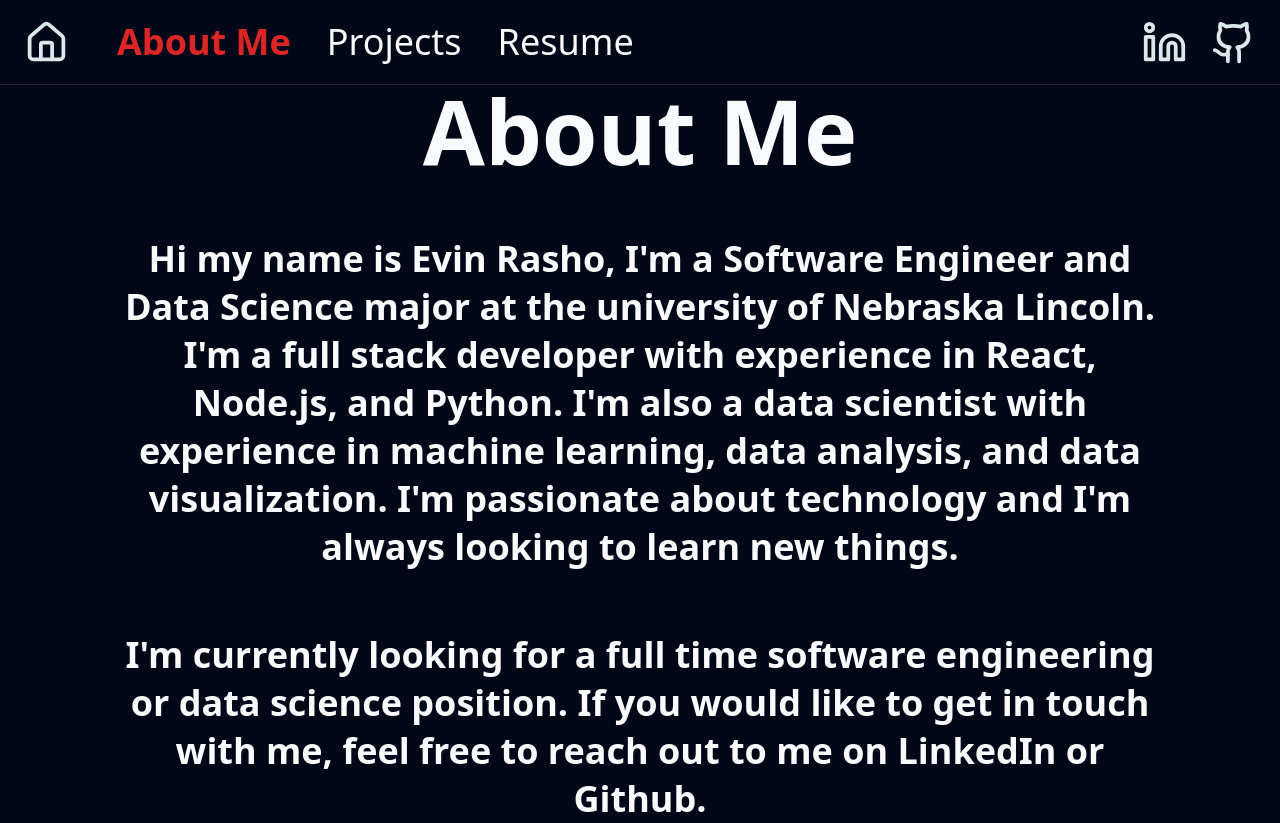
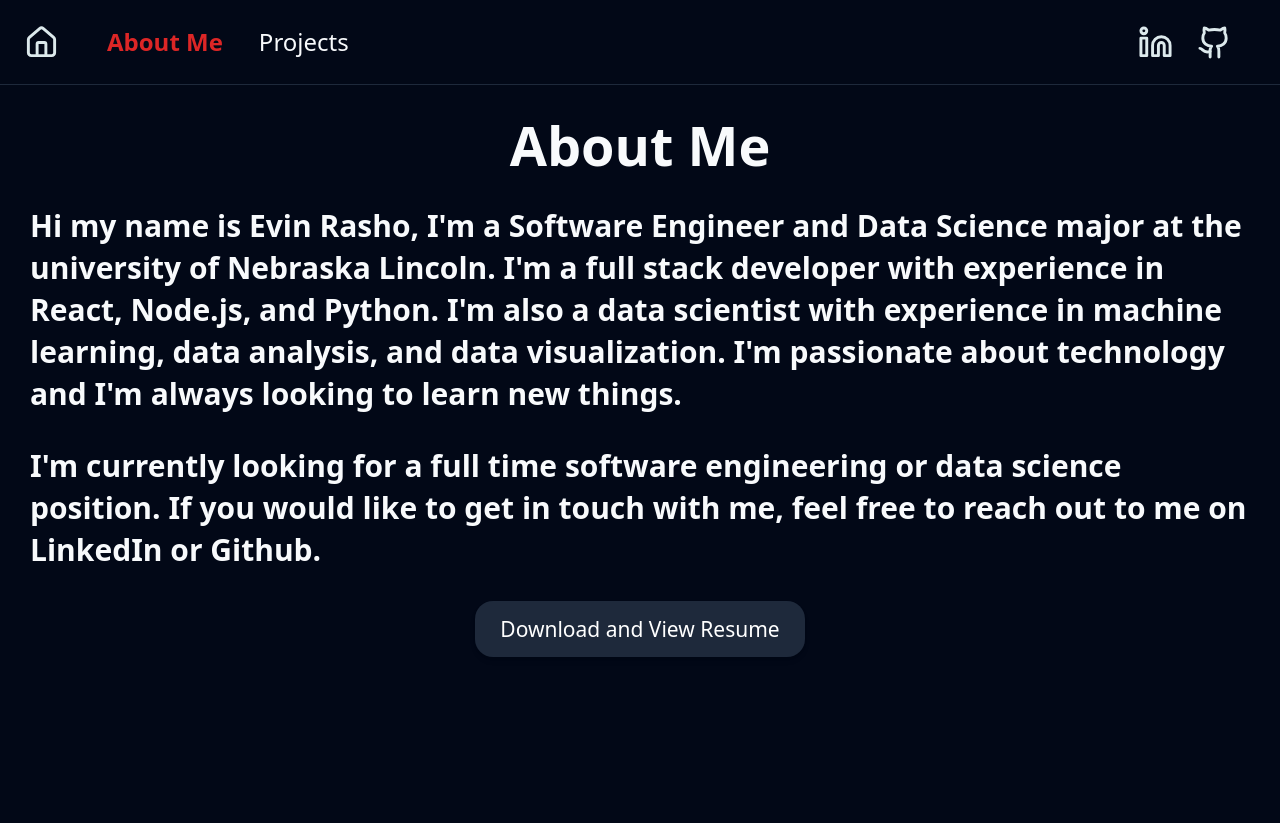
Before and after one commit to EvinRasho/Evin-s-Webpage, a Next.js app in the folder my-app/: page /about in a window 1280 px wide. After the commit the page ends 800 px from the top, so only its background shows below. Built offline with nearby package versions, Linux system fonts and the light colour scheme.

Commit message:
fixed a bunch of visual problems with mobile, removed the Resume tab from the nav bar

```diff
--- a/my-app/app/about/page.tsx
+++ b/my-app/app/about/page.tsx
@@ -1,24 +1,38 @@
+import Link from 'next/link';
+
 export default function AboutMe() {
     return (
-        <div className='flex flex-col space-y-10'>
-            <div className='flex flex-col items-center justify-center w-full flex-1 px-20 text-center'>
-                <h1 className='text-6xl font-bold'>About Me</h1>
+        <div className='flex flex-col space-y-5 py-5'>
+            <div className='flex flex-col items-center justify-center w-full flex-1 px-10 text-center'>
+                <h1 className='text-2xl md:text-4xl font-bold'>About Me</h1>
             </div>
 
-            <div className='flex flex-col items-center justify-center w-full flex-1 px-20 text-center'>
-                <h1 className='text-2xl font-bold'>
+            <div className='flex flex-col items-center justify-center w-full flex-1 px-5 '>
+                <h1 className='text-md md:text-xl font-semibold text-start'>
                     Hi my name is Evin Rasho, I&apos;m a Software Engineer and Data Science major at the university of Nebraska Lincoln. I&apos;m a
                     full stack developer with experience in React, Node.js, and Python. I&apos;m also a data scientist with experience in machine
                     learning, data analysis, and data visualization. I&apos;m passionate about technology and I&apos;m always looking to learn new
                     things.
                 </h1>
             </div>
-            <div className='flex flex-col items-center justify-center w-full flex-1 px-20 text-center'>
-                <h1 className='text-2xl font-bold'>
+            <div className='flex flex-col items-center justify-center w-full flex-1 px-5 '>
+                <h1 className='text-md md:text-xl font-semibold text-start'>
                     I&apos;m currently looking for a full time software engineering or data science position. If you would like to get in touch with
                     me, feel free to reach out to me on LinkedIn or Github.
                 </h1>
             </div>
+            <div className='px-4 pb-4 pt-0 mt-2 flex justify-center'>
+                <Link href='/Resume.pdf' legacyBehavior>
+                    <a
+                        className='-full rounded-xl bg-slate-800 py-2 px-4 border border-transparent text-center text-sm text-white transition-all shadow-md hover:shadow-lg focus:bg-slate-700 focus:shadow-none active:bg-slate-700 hover:bg-slate-700 active:shadow-none disabled:pointer-events-none disabled:opacity-50 disabled:shadow-none'
+                        title='Resume Viewer'
+                        target='_blank'
+                        rel='noopener noreferrer'
+                        download>
+                        Download and View Resume
+                    </a>
+                </Link>
+            </div>
         </div>
     );
 }
--- a/my-app/app/components/main-nav.tsx
+++ b/my-app/app/components/main-nav.tsx
@@ -9,18 +9,18 @@ export default function MainNav() {
   return (
       <div className='hidden md:flex justify-center items-center bg-background'>
           <Link href='/' >
-              <House className={`text-2xl hover:text-gray-700 ${pathname === '/' ? '!text-red-600 !font-bold !stroke-[3px]' : ''}`} size={45}></House>
+              <House className={`text-xl hover:text-gray-700 ${pathname === '/' ? '!text-red-600 !font-bold !stroke-[2px]' : ''}`} size={35}></House>
           </Link>
           <nav className='flex justify-between items-center gap-6 ml-8'>
-              <Link href='/about' className={`text-2xl hover:text-gray-700 ${pathname === '/about' ? 'text-red-600 font-bold' : ''}`}>
+              <Link href='/about' className={`text-l hover:text-gray-700 ${pathname === '/about' ? 'text-red-600 font-bold' : ''}`}>
                   About Me
               </Link>
-              <Link href='/projects' className={`text-2xl hover:text-gray-700 ${pathname === '/projects' ? 'text-red-600 font-bold' : ''}`}>
+              <Link href='/projects' className={`text-l hover:text-gray-700 ${pathname === '/projects' ? 'text-red-600 font-bold' : ''}`}>
                   Projects
               </Link>
-              <Link href='/resume' className={`text-2xl hover:text-gray-700 ${pathname === '/resume' ? 'text-red-600 font-bold' : ''}`}>
+              {/* <Link href='/resume' className={`text-l hover:text-gray-700 ${pathname === '/resume' ? 'text-red-600 font-bold' : ''}`}>
                   Resume
-              </Link>
+              </Link> */}
           </nav>
       </div>
   );
--- a/my-app/app/components/mobile-nav.tsx
+++ b/my-app/app/components/mobile-nav.tsx
@@ -12,26 +12,26 @@ export default function MobileNav() {
         <div className='md:hidden z-[100] '>
             <Sheet>
                 <SheetTrigger className='ml-4'>
-                    <Menu></Menu>
+                    <Menu size={35}></Menu>
                 </SheetTrigger>
                 <SheetContent side='left' className='opacity-100 bg-black border-r-foreground z-[100]'>
                     <SheetTitle>
                         <Link href='/'>
                             <House
-                                className={`text-2xl hover:text-gray-700 ${pathname === '/' ? '!text-red-600 !font-bold !stroke-[3px]' : ''}`}
-                                size={45}></House>
+                                className={`text-l hover:text-gray-700 ${pathname === '/' ? '!text-red-600 !font-bold !stroke-[2px]' : ''}`}
+                                size={35}></House>
                         </Link>
                     </SheetTitle>
-                    <nav className='text-2xl flex flex-col justify-between gap-3 mt-6 '>
-                        <Link href='/about' className={`text-2xl hover:text-gray-700 ${pathname === '/about' ? 'text-red-600 font-bold' : ''}`}>
+                    <nav className='text-l flex flex-col justify-between gap-3 mt-6 '>
+                        <Link href='/about' className={`text-l hover:text-gray-700 ${pathname === '/about' ? 'text-red-600 font-bold' : ''}`}>
                             About Me
                         </Link>
-                        <Link href='/projects' className={`text-2xl hover:text-gray-700 ${pathname === '/projects' ? 'text-red-600 font-bold' : ''}`}>
+                        <Link href='/projects' className={`text-l hover:text-gray-700 ${pathname === '/projects' ? 'text-red-600 font-bold' : ''}`}>
                             Projects
                         </Link>
-                        <Link href='/resume' className={`text-2xl hover:text-gray-700 ${pathname === '/resume' ? 'text-red-600 font-bold' : ''}`}>
+                        {/* <Link href='/resume' className={`text-l hover:text-gray-700 ${pathname === '/resume' ? 'text-red-600 font-bold' : ''}`}>
                             Resume
-                        </Link>
+                        </Link> */}
                     </nav>
                 </SheetContent>
             </Sheet>
--- a/my-app/app/components/nav-menu.tsx
+++ b/my-app/app/components/nav-menu.tsx
@@ -9,7 +9,7 @@ import {Github, Linkedin } from 'lucide-react';
 export function NavBar() {
     return (
         <header className='sticky top-0 w-full border-b bg-background z-[20]'>
-            <div className='h-14 flex items-center justify-between px-4'>
+            <div className='h-14 flex items-center justify-between md:px-4'>
                 {/* Desktop */}
                 <MainNav />
 
@@ -17,12 +17,22 @@ export function NavBar() {
                 <MobileNav />
 
                 {/* Desktop & Mobile */}
-                <div className='flex items-center space-x-4 ml-auto justify-end'>
-                    <Link href='https://www.linkedin.com/in/evin-rasho' aria-label='LinkedIn'>
-                        <Linkedin className='hover:text-gray-700' size={45} />
+                <div className='flex items-center space-x-4 ml-auto justify-end px-4'>
+                    <Link
+                        as={'https://www.linkedin.com/in/evin-rasho'}
+                        href='https://www.linkedin.com/in/evin-rasho'
+                        aria-label='LinkedIn'
+                        target='_blank'
+                        rel='noopener noreferrer'>
+                        <Linkedin className='hover:text-gray-700' size={35} />
                     </Link>
-                    <Link href='https://github.com/EvinRasho' aria-label='GitHub'>
-                        <Github className='hover:text-gray-700' size={45} />
+                    <Link
+                        as={'https://www.linkedin.com/in/evin-rasho'}
+                        href='https://github.com/EvinRasho'
+                        aria-label='GitHub '
+                        target='_blank'
+                        rel='noopener noreferrer'>
+                        <Github className='hover:text-gray-700' size={35} />
                     </Link>
                 </div>
             </div>
--- /dev/null
+++ b/my-app/app/components/pdf.tsx
@@ -0,0 +1,21 @@
+// Core viewer
+import { Viewer } from '@react-pdf-viewer/core';
+
+// Plugins
+import { defaultLayoutPlugin } from '@react-pdf-viewer/default-layout';
+
+// Import styles
+import '@react-pdf-viewer/core/lib/styles/index.css';
+import '@react-pdf-viewer/default-layout/lib/styles/index.css';
+
+// Create new plugin instance
+const defaultLayoutPluginInstance = defaultLayoutPlugin();
+
+<Viewer
+    fileUrl='/assets/pdf-open-parameters.pdf'
+    plugins={[
+        // Register plugins
+        defaultLayoutPluginInstance,
+        ...
+    ]}
+/>
--- a/my-app/app/components/ui/sheet.tsx
+++ b/my-app/app/components/ui/sheet.tsx
@@ -65,7 +65,7 @@ const SheetContent = React.forwardRef<
       {...props}
     >
       <SheetPrimitive.Close className="absolute right-4 top-6.5 rounded-sm opacity-50 ring-offset-background transition-opacity hover:opacity-100 focus:outline-none focus:ring-2 focus:ring-ring focus:ring-offset-2 disabled:pointer-events-none data-[state=open]:bg-secondary">
-        <ArrowLeftFromLine  className="h-8 w-8 " />
+        <ArrowLeftFromLine  className="h-6 w-6 " />
         <span className="sr-only">Close</span>
       </SheetPrimitive.Close>
       {children}
--- a/my-app/app/resume/page.tsx
+++ b/my-app/app/resume/page.tsx
@@ -1,10 +1,16 @@
+import Link from 'next/link';
+
 export default function Resume() {
     return (
-        <div className='resume-container'>
-            <div className='flex flex-col items-center justify-center w-full flex-1 px-20 text-center'>
-                <h1 className='text-6xl font-bold'>Resume</h1>
+        <div className='flex flex-col space-y-5 py-5'>
+            <div className='flex flex-col items-center justify-center w-full flex-1 px-10 text-center'>
+                <h1 className='text-2xl md:text-4xl font-bold'>Resume</h1>
             </div>
-            <iframe src='/Resume.pdf' className='w-full h-screen' title='Resume Viewer'></iframe>
+            <Link href='/Resume.pdf' legacyBehavior>
+                <a className='w-auto h-full text-blue-500 underline hover:text-red-600' title='Resume Viewer' target='_blank' rel='noopener noreferrer' download>
+                    Download and View Resume
+                </a>
+            </Link>
         </div>
     );
 }
--- a/my-app/package.json
+++ b/my-app/package.json
@@ -15,6 +15,7 @@
   },
   "dependencies": {
     "@radix-ui/react-dialog": "^1.1.4",
+    "@react-pdf/renderer": "^4.1.6",
     "class-variance-authority": "^0.7.1",
     "clsx": "^2.1.1",
     "lucide-react": "^0.469.0",
```
Also changed, not shown: my-app/app/components/card.tsx (+8 -17 lines), my-app/app/page.tsx (+4 -4 lines), my-app/app/projects/page.tsx (+6 -7 lines), 1 other file (tests, documents, lock files or other folders).
